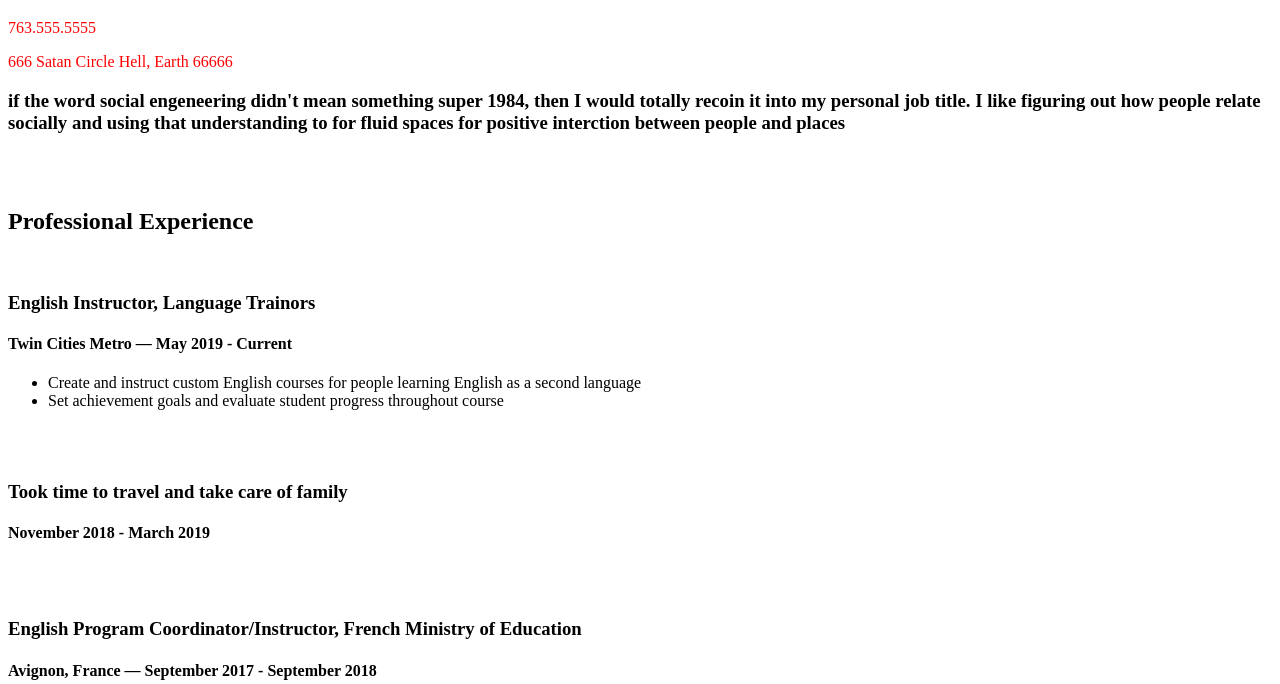
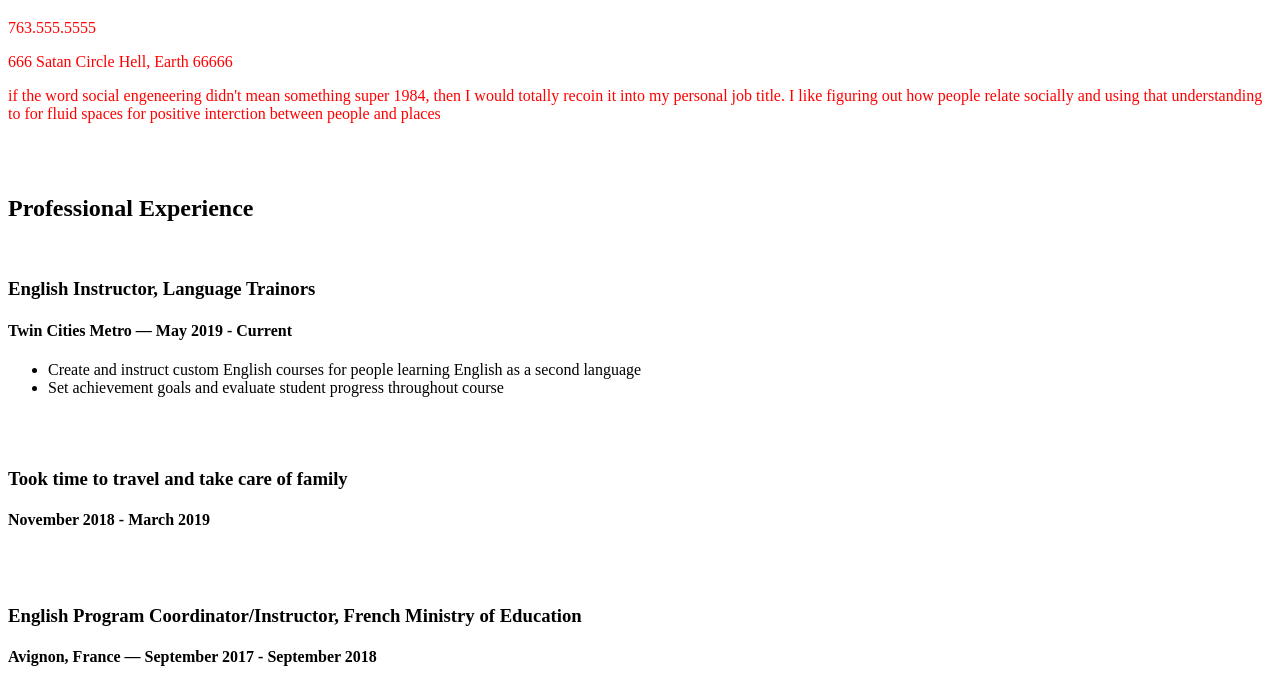
Before and after one commit to carpe399/carpe399.github.io, a plain HTML site: page index.html in a window 1280 px wide. Shown: the part 61-745 px from the top of the page. Drawn offline with Linux system fonts and the light colour scheme.

Commit message:
Update index.html

```diff
--- a/index.html
+++ b/index.html
@@ -10,7 +10,7 @@
     <p> 763.555.5555</p>
     <p> 666 Satan Circle    Hell, Earth 66666</p>
 
-    <p> <h3> if the word social engeneering didn't mean something super 1984, then I would totally recoin it into my
+    <p>if the word social engeneering didn't mean something super 1984, then I would totally recoin it into my
     personal job title. I like figuring out how people relate socially and using that understanding to for fluid spaces
     for positive interction between people and places</h3></p>
 <br>
```
